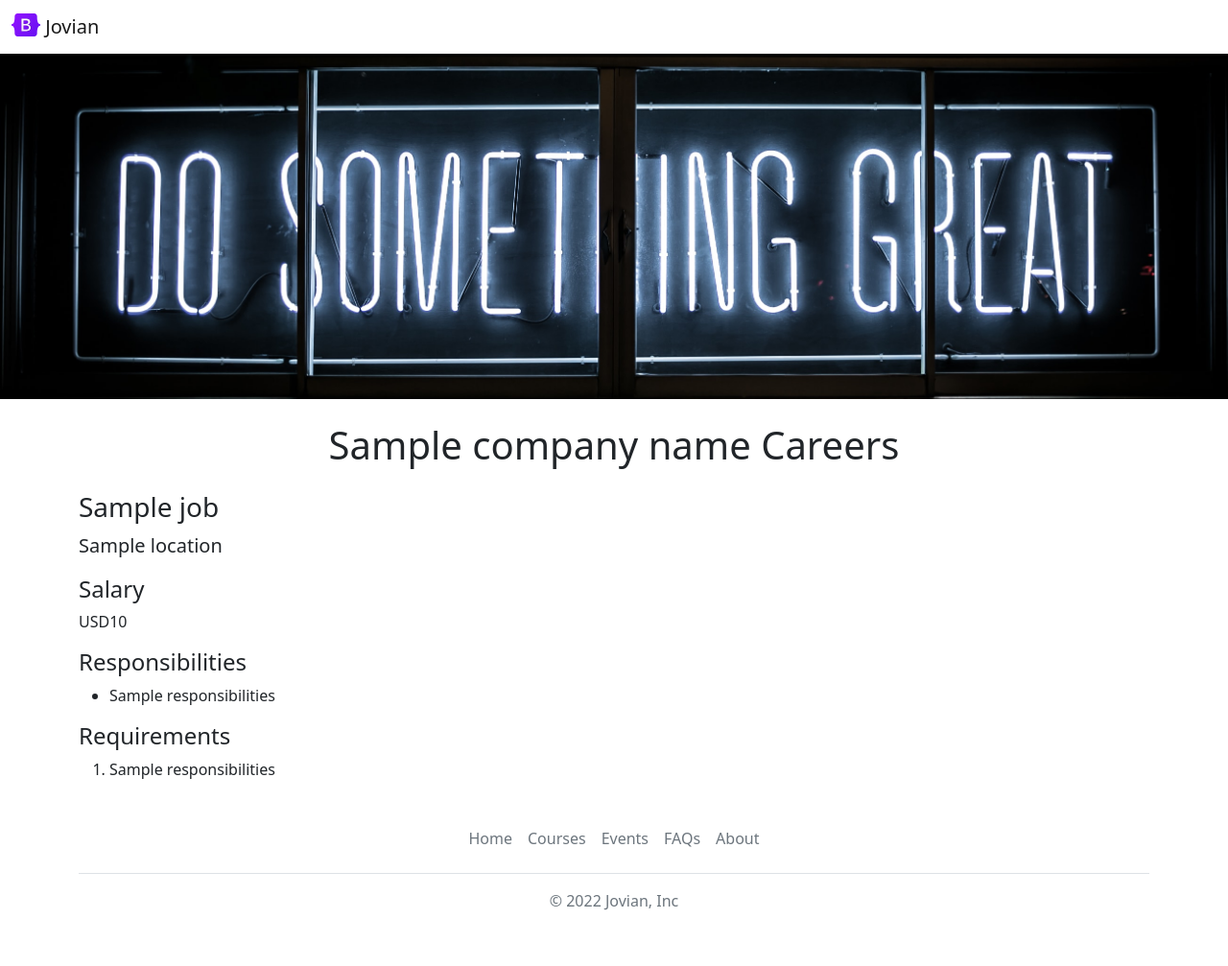
After one commit to rahulhande13/carrer-web-v2, a Flask app: template templates/jobpage.html in a window 1280 px wide. The commit adds this page. Shown: the whole page at 96% size. Run offline with Flask 2, Linux system fonts and the light colour scheme; the template is opened without the code that fills it: most values are stand-ins (such as "Sample title", 1, 10 or a date in 2020).

Commit message:
dynamic pages for each job

```diff
--- a/app.py
+++ b/app.py
@@ -1,5 +1,5 @@
 from flask import Flask, render_template, jsonify
-from database import load_jobs_from_db
+from database import load_jobs_from_db, load_job_from_db
 
 app = Flask(__name__)
 
@@ -13,6 +13,13 @@ def list_jobs():
   jobs = load_jobs_from_db()
   return jsonify(jobs)
 
+@app.route("/job/<id>")
+def show_job(id):
+  job = load_job_from_db(id)
+
+  if not job:
+    return "Not Found", 404
+  return render_template('jobpage.html', job=job, company_name='Jovian')
 
 if __name__ == '__main__':
   app.run(host='0.0.0.0', debug=True)
--- /dev/null
+++ b/templates/banner.html
@@ -0,0 +1,9 @@
+<style>
+  #banner {
+  height: 360px;
+  width: 100%;
+  object-fit:cover;
+  margin-bottom:16px
+  }
+</style>
+<img class="img-fluid" id="banner" src="https://jovian-careers-website.rahulhande.repl.co/static/banner1.jpeg">
--- /dev/null
+++ b/templates/bootstrap.html
@@ -0,0 +1,3 @@
+<meta charset="utf-8">
+<meta name="viewport" content="width=device-width, initial-scale=1">
+<link href="https://cdn.jsdelivr.net/npm/bootstrap@5.2.2/dist/css/bootstrap.min.css" rel="stylesheet" integrity="sha384-Zenh87qX5JnK2Jl0vWa8Ck2rdkQ2Bzep5IDxbcnCeuOxjzrPF/et3URy9Bv1WTRi" crossorigin="anonymous">
--- a/templates/jobitem.html
+++ b/templates/jobitem.html
@@ -14,7 +14,7 @@
       {% endif %}
     </div>
   <div class='col-3'>
-    <a href="https://google.com"  type="button" class="btn btn-outline-primary">Apply</a>
+    <a href="/job/{{job['id']}}"  type="button" class="btn btn-outline-primary">Apply</a>
   </div>
 
   </div>
--- /dev/null
+++ b/templates/jobpage.html
@@ -0,0 +1,31 @@
+<!DOCTYPE html>
+<html>
+  <head>
+    <title>{{job.title}} - Jovian Careers</title>
+    {% include 'bootstrap.html' %}
+  </head>
+  <body>
+    {% include 'nav.html' %}
+    {% include 'banner.html' %}
+    <div class="container">
+      <h1 class="text-center mt-2 mb-4">{{company_name}} Careers</h1>
+      <h3 class="mb-2">{{job.title}} </h3>
+      <p class="lead mt-0"> {{job.location}}</p>
+      <h4> Salary </h4>
+      <p> {{job.currency}}{{job.salary}}</p>
+      <h4> Responsibilities </h4>
+      <ul>
+        {% for line in job.responsibilities.split("\n") %}
+        <li>{{line}}</li>
+        {% endfor %}
+      </ul>
+      <h4> Requirements </h4>
+      <ol>
+        {% for line in job.responsibilities.split("\n") %}
+        <li>{{line}}</li>
+        {% endfor %}
+      </ol>
+    </div>
+    {% include 'footer.html' %}
+  </body>
+</html>
--- a/templates/nav.html
+++ b/templates/nav.html
@@ -1,6 +1,6 @@
 <nav class="navbar shadow-sm fixed-top bg-white">
   <div class="container-fluid">
-    <a class="navbar-brand" href="#">
+    <a class="navbar-brand" href="/">
       <img src="/static/logo.svg" alt="Logo" width="30" height="24" class="d-inline-block align-text-top">
       Jovian
     </a>
```
Also changed, not shown: database.py (+13 -1 lines), templates/home.html (+3 -12 lines).
